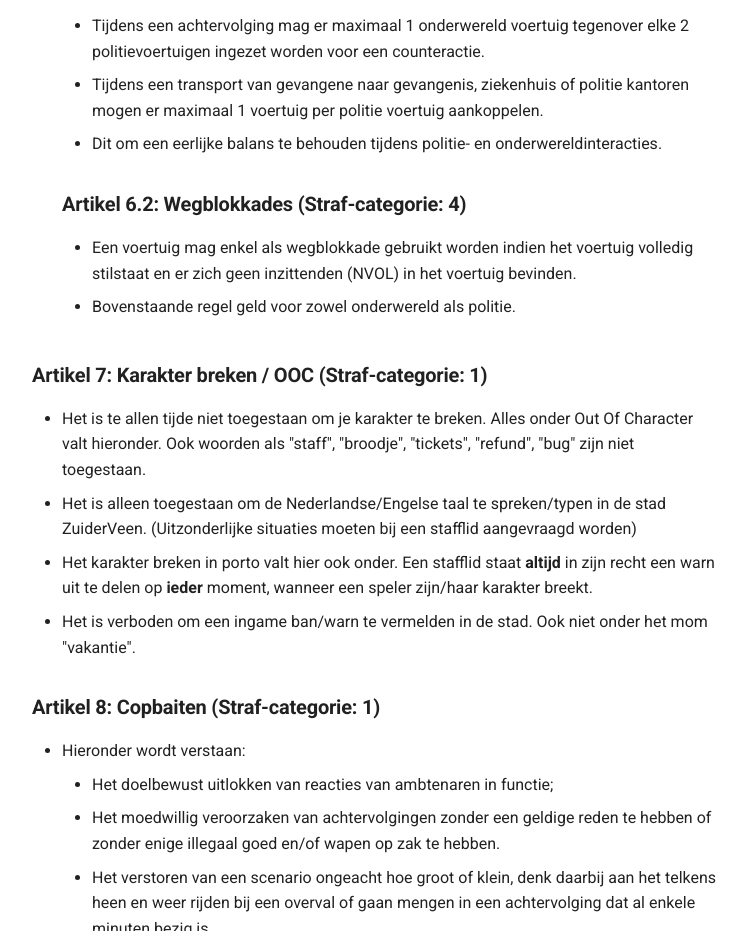
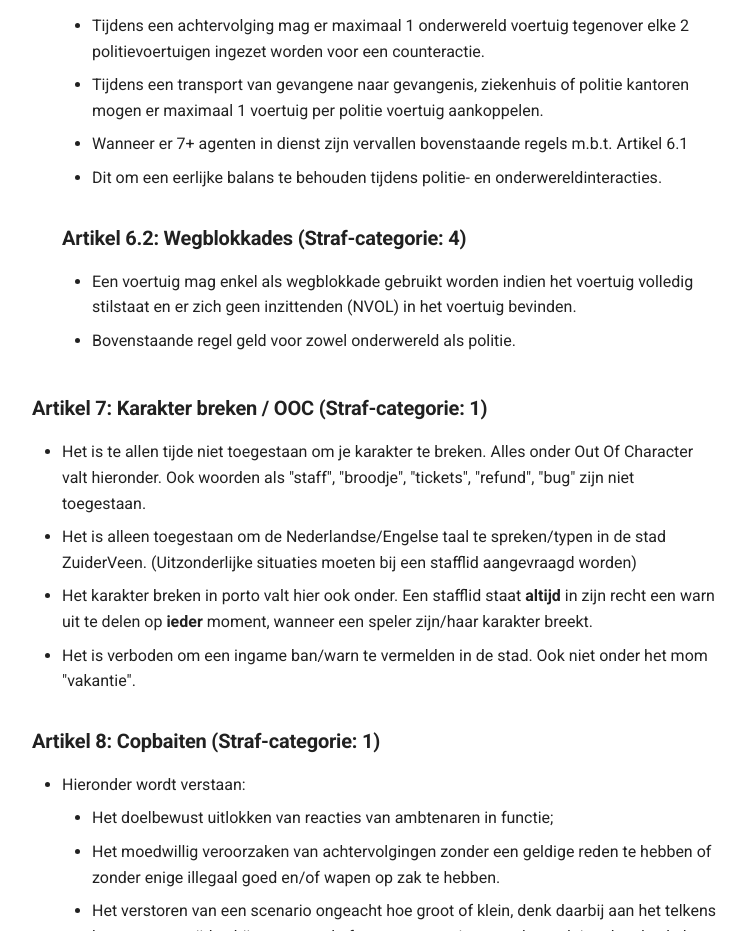
Before and after one commit to ZuiderveenRoleplay/Zuiderveenroleplay.github.io, a plain HTML site: page algemeen.html in a window 1280 px wide. Shown: the part 4525-5456 px from the top of the page, without its empty margins (264-1010 px from the left). Drawn offline with Linux system fonts and the light colour scheme; a script that the page names is missing.

Commit message:
Update algemeen.html

```diff
--- a/algemeen.html
+++ b/algemeen.html
@@ -1525,6 +1525,7 @@
 <ul>
 <li>Tijdens een achtervolging mag er maximaal 1 onderwereld voertuig tegenover elke 2 politievoertuigen ingezet worden voor een counteractie.</li>
 <li>Tijdens een transport van gevangene naar gevangenis, ziekenhuis of politie kantoren mogen er maximaal 1 voertuig per politie voertuig aankoppelen.</li>
+<li>Wanneer er 7+ agenten in dienst zijn vervallen bovenstaande regels m.b.t. Artikel 6.1</li>
 <li>Dit om een eerlijke balans te behouden tijdens politie- en onderwereldinteracties.</li>
 </ul>
 <h3 id="artikel-62-achtervolgingen-straf-categorie-3"><strong>Artikel 6.2: Wegblokkades (Straf-categorie: 4)</strong></h3>
```
